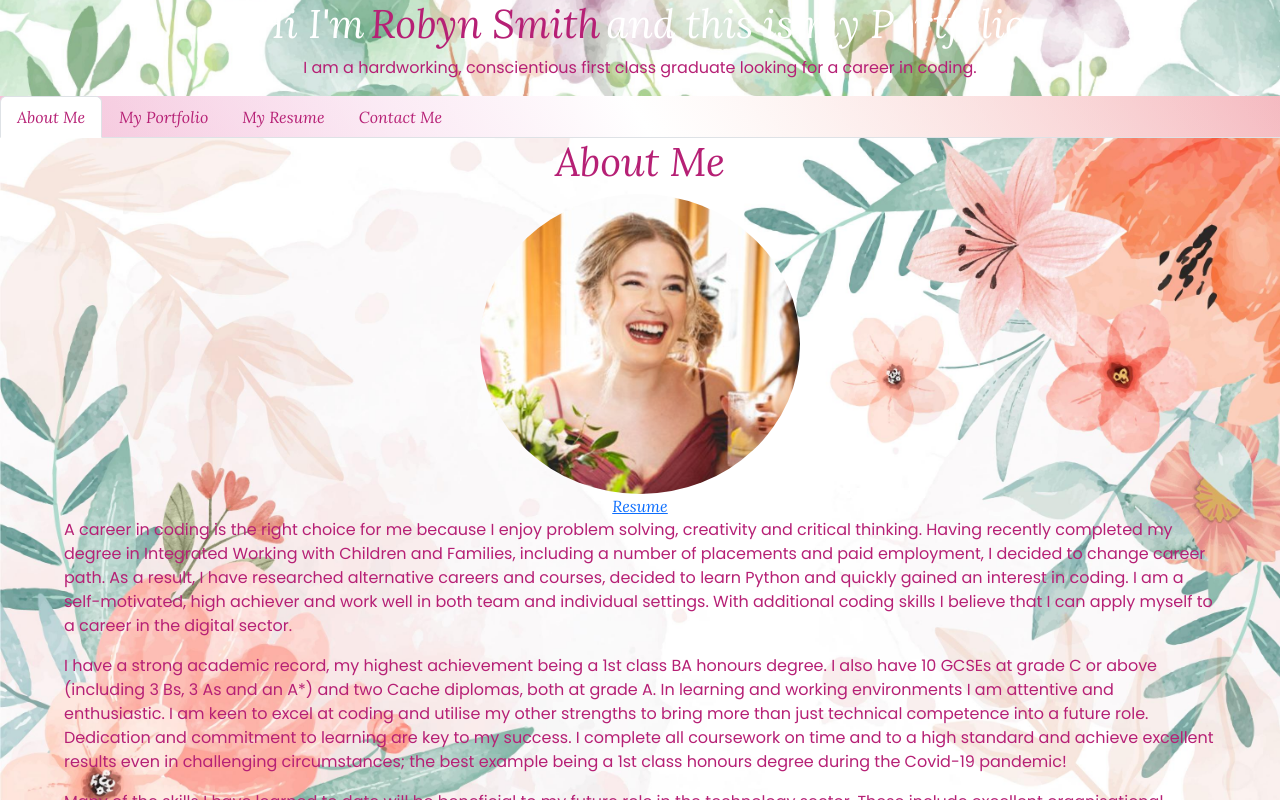
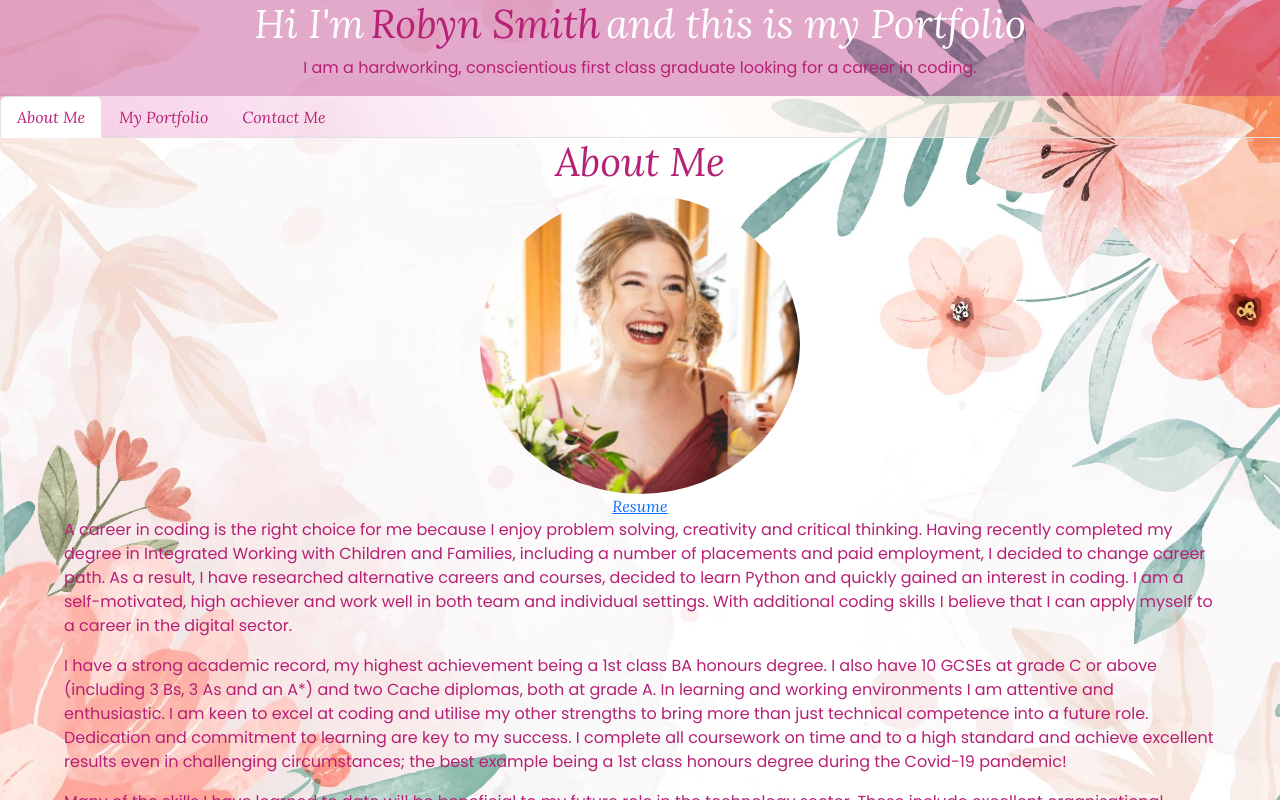
Before and after one commit to Robyn-Smith/react_portfolio, a React (Create React App) app: page / in a window 1280 px wide. Shown: the top 800 px of the page. Built offline with nearby package versions, Linux system fonts and the light colour scheme.

Commit message:
removal of resume page and background image to main container

```diff
--- a/src/components/Header.js
+++ b/src/components/Header.js
@@ -1,5 +1,5 @@
 import React from "react";
-import backgroundImage from "../assets/5597757.jpg"
+// import backgroundImage from "../assets/5597757.jpg"
 
 function Header({ currentPage }) {
     return (
@@ -7,11 +7,7 @@ function Header({ currentPage }) {
         flexDirection: "column",
         justifyContent: 'center',
         alignItems: 'center',
-        background: '#b6207562',
-        backgroundImage: `url(${backgroundImage})`,
-        backgroundPosition: 'center',
-      backgroundRepeat: 'no-repeat',
-  backgroundSize: 'cover',}}>
+        background: '#b6207562',}}>
         <h1 style={{ color: 'white',}}>Hi I'm <span style={{ color: '#b62075',
         paddingLeft: '6px',
         paddingRight: '6px',
--- a/src/components/MainContainer.js
+++ b/src/components/MainContainer.js
@@ -2,10 +2,10 @@ import React, { useState } from 'react';
 import Navigation from './Navigation';
 import Portfolio from './pages/Portfolio';
 import About from './pages/About';
-import Resume from './pages/Resume';
 import Contact from './pages/Contact';
 import Header from './Header';
 import Footer from './Footer';
+import backgroundImage from "../assets/6197867.jpg"
 
 export default function MainContainer() {
   const [currentPage, setCurrentPage] = useState('About');
@@ -17,16 +17,17 @@ export default function MainContainer() {
     if (currentPage === 'Portfolio') {
       return <Portfolio />;
     }
-    if (currentPage === 'Resume') {
-      return <Resume />;
-    }
     return <Contact />;
   };
 
   const handlePageChange = (page) => setCurrentPage(page);
 
   return (
-    <div>
+    <div class= 'background' style={{
+      backgroundImage: `url(${backgroundImage})`,
+      backgroundPosition: 'center',
+      backgroundRepeat: 'no-repeat',
+      backgroundSize: 'cover',}}>
       <Header/>
       <Navigation currentPage={currentPage} handlePageChange={handlePageChange} />
       {renderPage()}
--- a/src/components/Navigation.js
+++ b/src/components/Navigation.js
@@ -24,15 +24,6 @@ function Navigation({ currentPage, handlePageChange }) {
       </li>
       <li className="nav-item">
         <a
-          href="#Resume"
-          onClick={() => handlePageChange('Resume')}
-          className={currentPage === 'Resume' ? 'nav-link active' : 'nav-link'}
-          style={{ color: '#b62075' }}>
-          My Resume
-        </a>
-      </li>
-      <li className="nav-item">
-        <a
           href="#contact"
           onClick={() => handlePageChange('Contact')}
           className={currentPage === 'Contact' ? 'nav-link active' : 'nav-link'}
--- a/src/components/pages/About.js
+++ b/src/components/pages/About.js
@@ -1,15 +1,10 @@
 import React from 'react';
 import profilepic from "../../assets/wedding-robyn.png";
 import CV from "../../Files/PortfolioCV.pdf";
-import backgroundImage from "../../assets/6197867.jpg"
 
 export default function About() {
   return (
-    <div style={{
-    backgroundImage: `url(${backgroundImage})`,
-    backgroundPosition: 'center',
-  backgroundRepeat: 'no-repeat',
-backgroundSize: 'cover',}}>
+    <div>
       <h1 style={{ color: '#b62075' }}>About Me</h1>
       <img class= "profilepic" alt="Picture of Robyn" src={profilepic}></img>
       <a href = {CV} download={CV}>
--- a/src/components/pages/Contact.js
+++ b/src/components/pages/Contact.js
@@ -1,6 +1,5 @@
 import React, { useState } from "react";
 import emailjs from "@emailjs/browser";
-import backgroundImage from "../../assets/6197867.jpg"
 
 function Contact() {
     const formData = { userName: "", userEmail: "", userMessage: "" };
@@ -58,11 +57,7 @@ const checkData = () => {
 
     }
     return (
-    <div style={{
-      backgroundImage: `url(${backgroundImage})`,
-      backgroundPosition: 'center',
-      backgroundRepeat: 'no-repeat',
-      backgroundSize: 'cover',}}>
+    <div>
       <h1 style={{ color: '#b62075' }}>Contact Page</h1>
       <p>
         I am available on multiple social media sites including github and linked in. If you would like to discover more about me or view these please click on the icons in the footer. If you would like to message me directly right now please fill in the form below:
--- a/src/components/pages/Portfolio.js
+++ b/src/components/pages/Portfolio.js
@@ -5,15 +5,10 @@ import picturesque from "../../assets/picturesque.png";
 import quiz from "../../assets/quiz.png";
 import weatherdash from "../../assets/weatherdash.png";
 import techblog from "../../assets/techblog.png";
-import backgroundImage from "../../assets/6197867.jpg";
 
 export default function Portfolio() {
   return (
-    <div style={{
-      backgroundImage: `url(${backgroundImage})`,
-      backgroundPosition: 'center',
-      backgroundRepeat: 'no-repeat',
-      backgroundSize: 'cover',}}>
+    <div>
       <h1 style={{ color: '#b62075' }}>Portfolio Page</h1>
       <p>I have just completed the Full Stack Coding Bootcamp course, with University of Birmingham. We undertook a number of assignments and group projects which included code refactoring, front end design, back-end development, databases and web applications, using the following technologies: HTML and CSS, Git, JavaScript, Third-party APIs (jQuery, Bootstrap), Server-side APIs, AJAX, and JSON, Node.js, Object-oriented programming (OOP), Express.js servers, MySQL, Object-relational mapper, or ORM (Sequelize), Model-view-controller (MVC) framework (Handlebars.js), Unit testing, Agile methodology, Heroku, Computer science, MongoDB and NoSQL, Progressive web apps (PWAs), React, MERN, Portfolios. Please click the images below to view my projects.
       </p>
--- a/src/components/pages/Resume.js
+++ /dev/null
@@ -1,51 +0,0 @@
-import React from 'react';
-// import { jsPDF } from 'jspdf';
-import CV from "../../Files/PortfolioCV.pdf";
-import PDF from "../../assets/file.png";
-
-function Resume() {
-//   const handleDownload = () => {
-//     const doc = new jsPDF();
-//     doc.text('My Resume to be added to when complete...', 10, 10);
-//     doc.save('my_resume.pdf');
-//   };
-
-  return (
-    <div>
-      <h1 style={{ color: '#b62075' }}>Resume Page</h1>
-      <a href = {CV} download={CV}>
-      {/* <img class= "PDF" alt="PDF" src={PDF} style={{width: "5px"}}
-                onMouseOver={e => e.currentTarget.style.opacity = 0.3}
-  onMouseOut={e => e.currentTarget.style.opacity = 1}></img>*/}Resume</a>
-      {/* <button onClick={handleDownload}style={{ background: '#b62075', border: 'none',}}
-                    onMouseOver={e => e.currentTarget.style.opacity = 0.7}
-                    onMouseOut={e => e.currentTarget.style.opacity = 1} type="submit" className="btn btn-primary mb-2">Download Resume</button> */}
-      <p>I have just completed the Full Stack Coding Bootcamp course, with University of Birmingham. We undertook a number of assignments and group projects which included code refactoring, front end design, back-end development, databases and web applications, using the following technologies:</p>
-      <ul style={{ color: '#b62075', display:'grid', gridTemplateColumns:'50% 50%', justifyContent:'center', alignItems:'center', justifyItems:'center'}}>
-        <li>HTML and CSS</li>
-        <li>Git</li>
-        <li>JavaScript</li>
-        <li>Third-party APIs (jQuery, Bootstrap)</li>
-        <li>Server-side APIs, AJAX, and JSON</li>
-        <li>Node.js</li>
-        <li>Object-oriented programming (OOP)</li>
-        <li>Express.js servers</li>
-        <li>MySQL</li>
-        <li>Object-relational mapper, or ORM (Sequelize)</li>
-        <li>Model-view-controller (MVC) framework (Handlebars.js)</li>
-        <li>Unit testing</li>
-        <li>Agile methodology</li>
-        <li>Heroku</li>
-        <li>Computer science</li>
-        <li>MongoDB and NoSQL</li>
-        <li>Progressive web apps (PWAs)</li>
-        <li>React</li>
-        <li>MERN</li>
-        <li>Portfolios</li>
-      </ul>
-
-    </div>
-  );
-};
-
-export default Resume;
```
